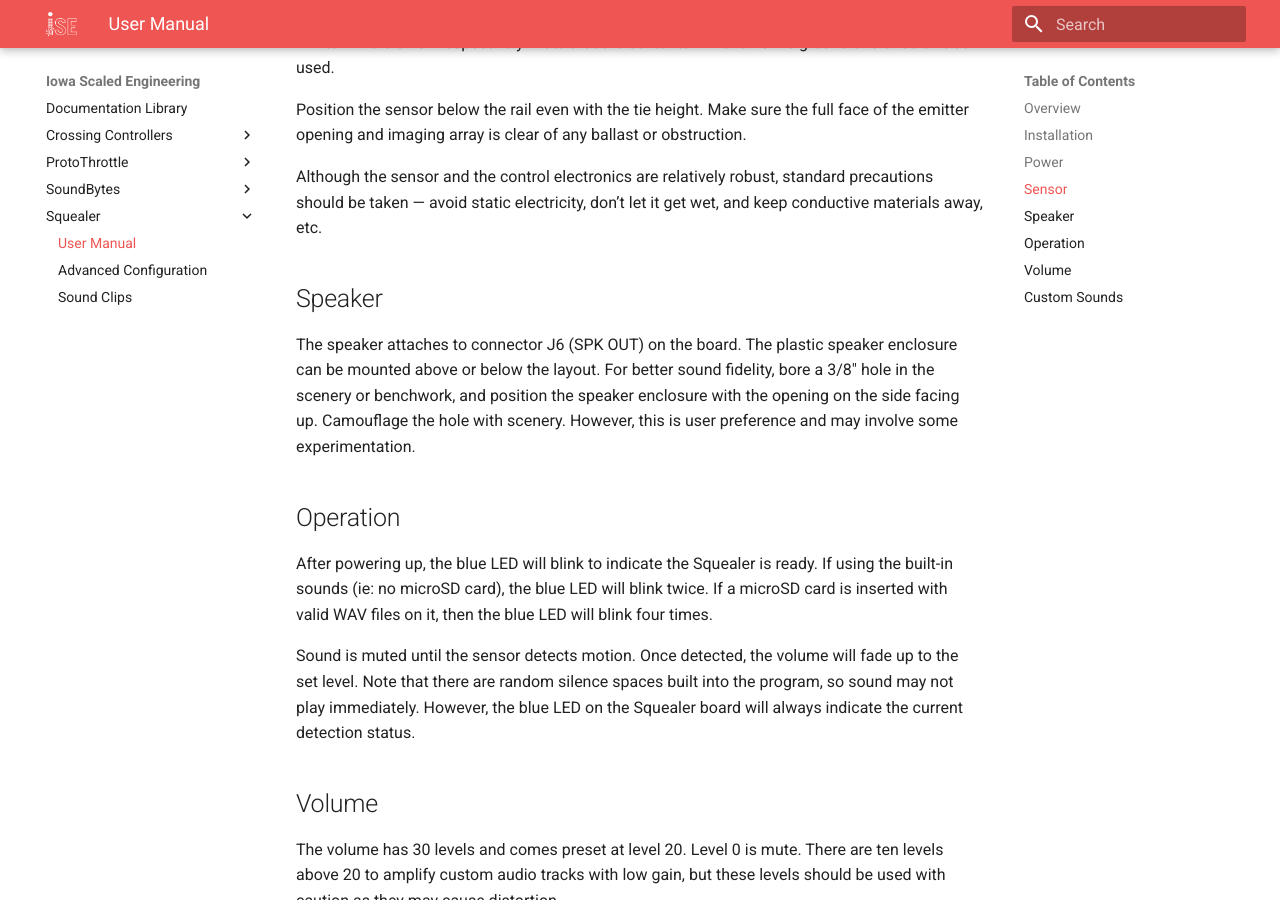
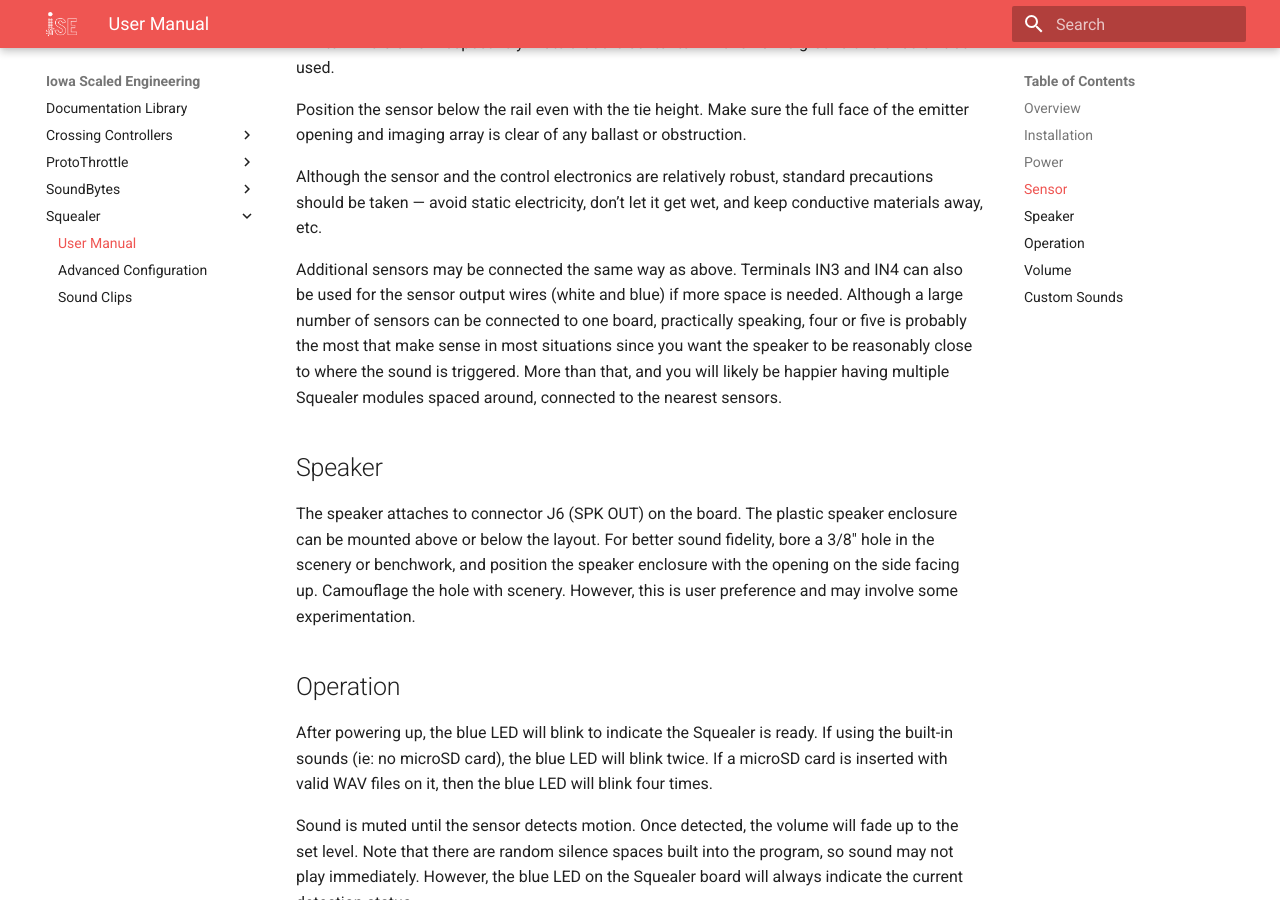
Before and after one commit to IowaScaledEngineering/ise-docs, an MkDocs documentation site: the page built from docs/Squealer/manual.md, in a window 1280 px wide and 900 px high, scrolled down 1776 px. Built offline with MkDocs 1.6.1 and Material for MkDocs 9.7.7, drawn with Linux system fonts in a browser that asks for light colours.

Commit message:
Added statement about multiple sensors

```diff
--- a/docs/Squealer/manual.md
+++ b/docs/Squealer/manual.md
@@ -58,6 +58,15 @@
 standard precautions should be taken — avoid static electricity, don’t let
 it get wet, and keep conductive materials away, etc.
 
+Additional sensors may be connected the same way as above.  Terminals IN3
+and IN4 can also be used for the sensor output wires (white and blue) if
+more space is needed.  Although a large number of sensors can be connected
+to one board, practically speaking, four or five is probably the most that
+make sense in most situations since you want the speaker to be reasonably
+close to where the sound is triggered.  More than that, and you will likely
+be happier having multiple Squealer modules spaced around, connected to the
+nearest sensors.
+
 ## Speaker
 
 The speaker attaches to connector J6 (SPK OUT) on the board.  The plastic
```
